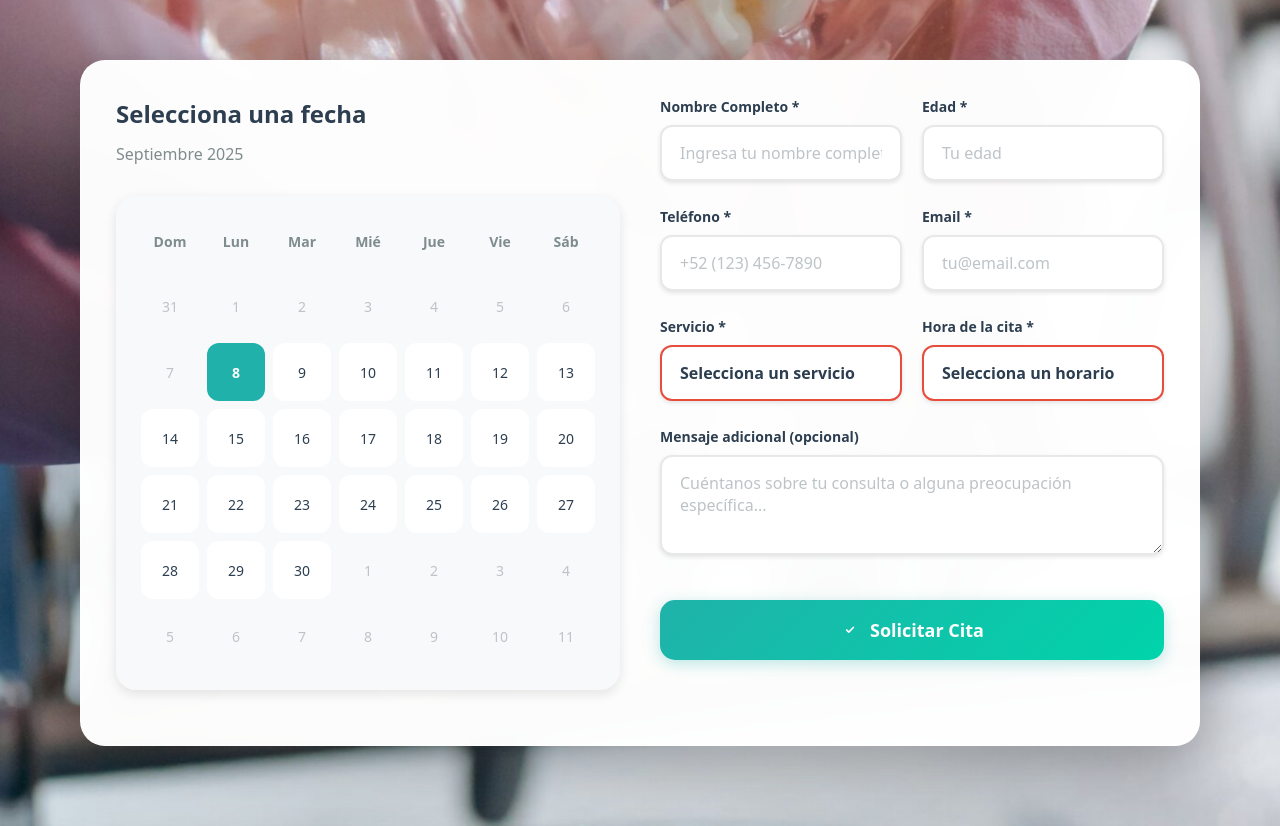
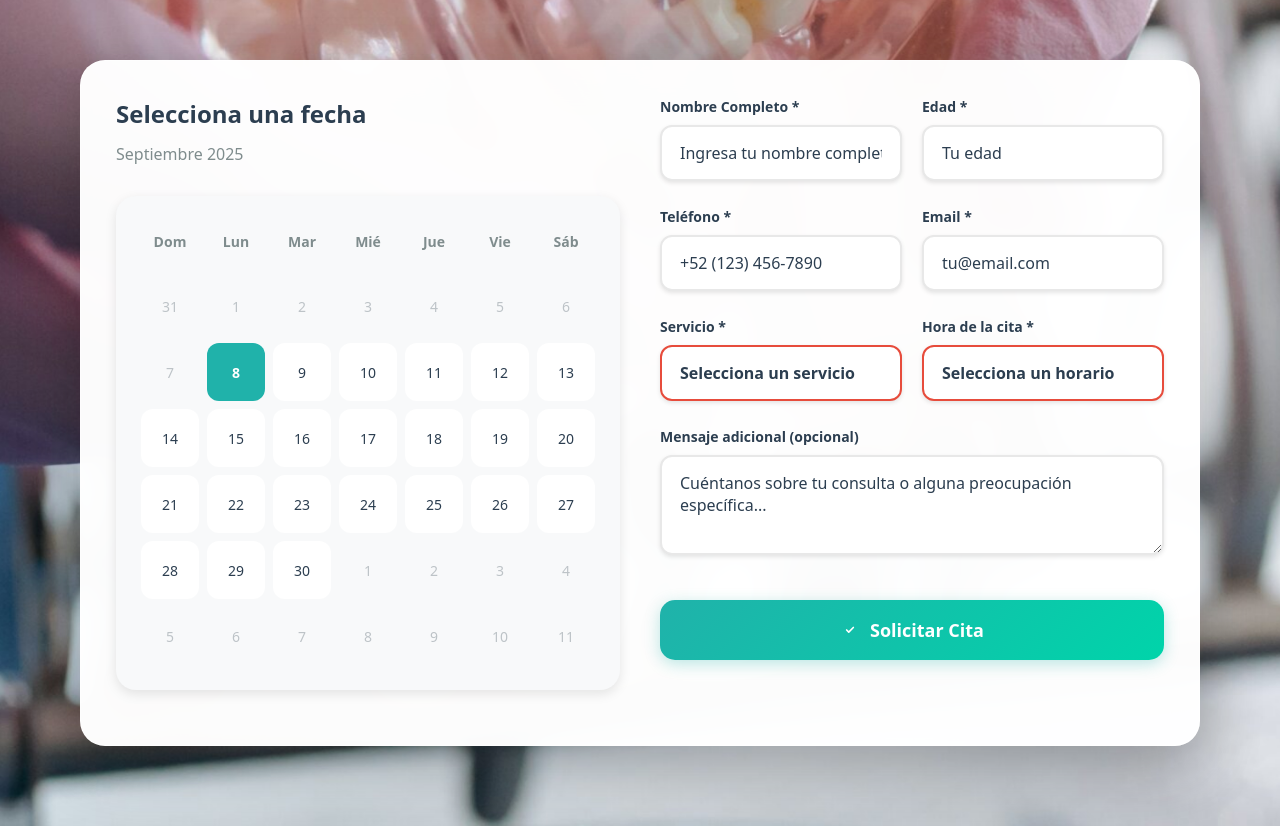
Before and after one commit to Jan-Amixtlan/odonto-nieves, a React (Vite) app: page / in a window 1280 px wide. Shown: the part 3120-3946 px from the top of the page. Built offline with nearby package versions, Linux system fonts and the light colour scheme.

Commit message:
Enhance AppointmentForm styles for improved text visibility and consistency across browsers

```diff
--- a/src/Components/AppointmentForm/AppointmentForm.css
+++ b/src/Components/AppointmentForm/AppointmentForm.css
@@ -355,7 +355,7 @@ body {
     font-size: 16px;
     transition: all 0.3s ease;
     font-family: inherit;
-    background: var(--blanco-puro);
+    background: var(--blanco-puro) !important;
     box-shadow: 0 2px 4px rgba(0, 0, 0, 0.1);
     position: relative;
     z-index: 10;
@@ -363,6 +363,7 @@ body {
     box-sizing: border-box;
     max-width: 100%;
     min-width: 0;
+    color: var(--gris-texto) !important;
 }
 
 .form-group input:focus,
@@ -371,23 +372,69 @@ body {
     outline: none;
     border-color: var(--turquesa-principal);
     box-shadow: 0 0 0 3px rgba(32, 178, 170, 0.1);
+    background: var(--blanco-puro) !important;
+    color: var(--gris-texto) !important;
 }
 
 .form-group select:valid:not(:focus) {
-    background: var(--blanco-puro);
-    color: var(--gris-texto);
+    background: var(--blanco-puro) !important;
+    color: var(--gris-texto) !important;
     border-color: var(--success);
 }
 
 .form-group input:valid:not(:focus) {
-    background: var(--blanco-puro);
-    color: var(--gris-texto);
+    background: var(--blanco-puro) !important;
+    color: var(--gris-texto) !important;
     border-color: var(--success);
 }
 
 .form-group input::placeholder,
 .form-group textarea::placeholder {
     color: var(--gris-muy-claro);
+}
+
+/* Asegurar visibilidad del texto en todos los navegadores */
+.form-group input::-webkit-input-placeholder {
+    color: var(--gris-muy-claro) !important;
+}
+
+.form-group input::-moz-placeholder {
+    color: var(--gris-muy-claro) !important;
+    opacity: 1;
+}
+
+.form-group input:-ms-input-placeholder {
+    color: var(--gris-muy-claro) !important;
+}
+
+.form-group textarea::-webkit-input-placeholder {
+    color: var(--gris-muy-claro) !important;
+}
+
+.form-group textarea::-moz-placeholder {
+    color: var(--gris-muy-claro) !important;
+    opacity: 1;
+}
+
+.form-group textarea:-ms-input-placeholder {
+    color: var(--gris-muy-claro) !important;
+}
+
+/* Texto visible al escribir */
+.form-group input:not(:placeholder-shown),
+.form-group textarea:not(:placeholder-shown),
+.form-group select:not([value=""]) {
+    color: var(--gris-texto) !important;
+    background: var(--blanco-puro) !important;
+}
+
+/* Asegurar contraste del texto */
+.form-group input,
+.form-group select,
+.form-group textarea {
+    -webkit-text-fill-color: var(--gris-texto) !important;
+    -webkit-opacity: 1 !important;
+    opacity: 1 !important;
 }
 
 .form-group select {
@@ -397,20 +444,20 @@ body {
     background-repeat: no-repeat;
     background-position: right 15px center;
     background-size: 20px;
-    background-color: var(--blanco-puro);
-    color: var(--gris-texto);
+    background-color: var(--blanco-puro) !important;
+    color: var(--gris-texto) !important;
     font-weight: 500;
 }
 
 .form-group select:not([value=""]):not(:focus) {
-    color: var(--gris-texto);
-    background-color: var(--blanco-puro);
+    color: var(--gris-texto) !important;
+    background-color: var(--blanco-puro) !important;
     font-weight: 600;
 }
 
 .form-group select option {
-    background: var(--blanco-puro);
-    color: var(--gris-texto);
+    background: var(--blanco-puro) !important;
+    color: var(--gris-texto) !important;
     padding: 12px 15px;
     border: none;
     font-size: 16px;
@@ -425,6 +472,8 @@ body {
 .form-group textarea {
     resize: vertical;
     min-height: 80px;
+    color: var(--gris-texto) !important;
+    background: var(--blanco-puro) !important;
 }
 
 .submit-button {
@@ -591,6 +640,8 @@ body {
         max-width: 100%;
         border-radius: 10px;
         min-height: 48px;
+        background: var(--blanco-puro) !important;
+        color: var(--gris-texto) !important;
     }
 
     .form-group textarea {
@@ -738,6 +789,8 @@ body {
         max-width: 100%;
         min-width: 0;
         min-height: 46px;
+        background: var(--blanco-puro) !important;
+        color: var(--gris-texto) !important;
     }
 
     .form-group textarea {
@@ -839,6 +892,8 @@ body {
         min-width: 0;
         min-height: 44px;
         border-radius: 6px;
+        background: var(--blanco-puro) !important;
+        color: var(--gris-texto) !important;
     }
 
     .form-group textarea {
@@ -920,6 +975,8 @@ body {
         min-height: 48px;
         font-size: 16px; /* Evita zoom en iOS */
         padding: 16px 14px;
+        background: var(--blanco-puro) !important;
+        color: var(--gris-texto) !important;
     }
 
     .submit-button {
@@ -955,6 +1012,8 @@ body {
         .form-group textarea {
             min-height: 46px;
             padding: 14px 12px;
+            background: var(--blanco-puro) !important;
+            color: var(--gris-texto) !important;
         }
 
         .submit-button {
@@ -974,6 +1033,8 @@ body {
         .form-group textarea {
             min-height: 44px;
             padding: 12px 10px;
+            background: var(--blanco-puro) !important;
+            color: var(--gris-texto) !important;
         }
 
         .submit-button {
@@ -1020,14 +1081,14 @@ body {
 .form-group input:invalid:not(:focus):not(:placeholder-shown),
 .form-group select:invalid:not(:focus) {
     border-color: var(--error);
-    background: var(--blanco-puro);
-    color: var(--gris-texto);
+    background: var(--blanco-puro) !important;
+    color: var(--gris-texto) !important;
 }
 
 .form-group input:valid:not(:focus):not(:placeholder-shown),
 .form-group select:valid:not(:focus) {
     border-color: var(--success);
-    background: var(--blanco-puro);
-    color: var(--gris-texto);
+    background: var(--blanco-puro) !important;
+    color: var(--gris-texto) !important;
     font-weight: 500;
 }
```
